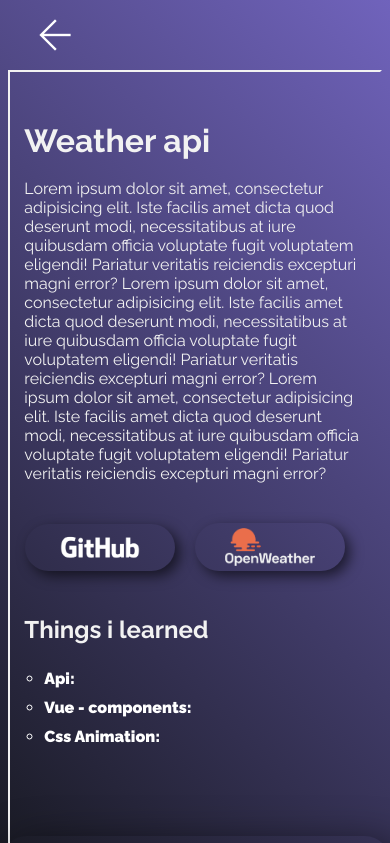
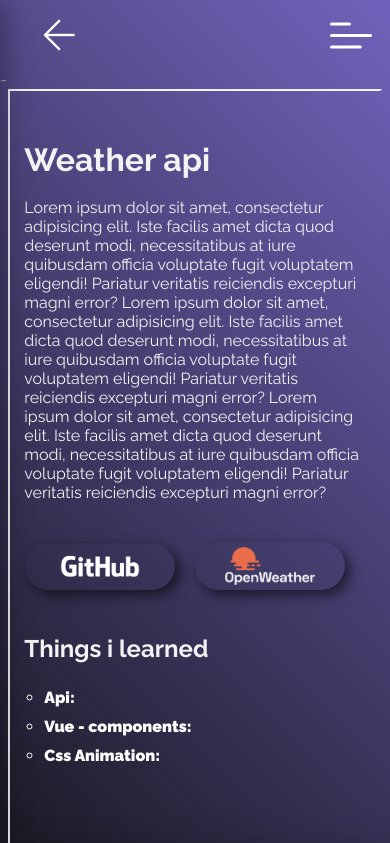
Before and after one commit to Welander1994/portfolio, a Vue app: page /WeatherAppView in a window 390 px wide. Shown: the top 843 px of the page. Built offline with nearby package versions, Linux system fonts and the light colour scheme.

Commit message:
change the behavier of the menu WIP

```diff
--- a/src/components/ascii.vue
+++ b/src/components/ascii.vue
@@ -64,15 +64,14 @@ pre {
   font-size: 11px;
   font-family: 'Courier New', Courier, monospace;
   white-space: pre;
-  color: #f2f2f2c9;
+  color: #f2f2f2;
 
 }
 
 @media only screen and (max-width: 700px) {
 
   pre {
-    font-size: 5px;
-
+    font-size: 7px;
   }
 }
 </style>
--- a/src/components/header__menu.vue
+++ b/src/components/header__menu.vue
@@ -1,5 +1,4 @@
 <script setup>
-import burger__menu from '../components/menu/burger__menu.vue';
 import arrow from './arrow.vue';
 
 </script>
--- a/src/components/menu/menu.vue
+++ b/src/components/menu/menu.vue
@@ -1,19 +1,26 @@
 <script setup>
 import { ref } from 'vue';
 import burger__menu from './burger__menu.vue';
+import header__menu from '../header__menu.vue';
+
+defineProps({
+    classes: String
+})
+
 
 let menu = ref(false);
 
 function openMenu() {
     menu.value = !menu.value;
 }
-
-
 </script>
 
 <template>
     <div>
-        <nav>
+        <nav :class="classes">
+            <div class="arrow arrow-gone">
+                <header__menu />
+            </div>
             <div class="menu" :class="{ active: menu }">
                 <RouterLink to="/">Home</RouterLink>
                 <RouterLink to="/WeatherAppView">Weather App</RouterLink>
@@ -30,10 +37,19 @@ function openMenu() {
 </template>
 
 <style lang="scss" scoped>
+.hide {
+    display: none;
+}
+
+.arrow {
+    display: none;
+}
+
+
 nav {
     display: flex;
     align-items: center;
-
+    justify-content: space-between;
     height: 70px;
     padding: 0 1vw;
     font-size: 18px;
@@ -60,12 +76,28 @@ nav {
 
 @media only screen and (max-width: 700px) {
 
+    .home {
+        .arrow {
+            display: none;
+        }
+
+
+        justify-content: end;
+
+    }
+
+    .arrow {
+        display: flex;
+    }
+
+    .hide {
+        display: flex;
+    }
 
 
     nav {
-
         flex-direction: row;
-        justify-content: end;
+        justify-content: space-between;
         position: relative;
 
         a {
--- a/src/views/HomeView.vue
+++ b/src/views/HomeView.vue
@@ -5,7 +5,7 @@ import menu_bar from '../components/menu/menu.vue'
 </script>
 
 <template>
-  <menu_bar classes="" type="project" />
+  <menu_bar classes="home" type="project" />
   <main>
     <div class=" main__title">
       <h1 id="Web__title">Web developer </h1>
@@ -29,6 +29,8 @@ main {
 
   border: var(--white) 2px solid;
   border-color: var(--white) transparent transparent var(--white);
+
+  justify-content: space-around;
 
   .main__title {
     display: flex;
--- a/src/views/ShoppingView.vue
+++ b/src/views/ShoppingView.vue
@@ -2,13 +2,13 @@
 import header__menu from '../components/header__menu.vue';
 import glitchText from '../components/glitchText.vue';
 import weatherApp from '../components/weatherApp/weather.vue'
-
+import menu_bar from '../components/menu/menu.vue'
 
 </script>
 
 <template>
   <div class="navigation">
-    <header__menu />
+    <menu_bar classes="" type="project" />
   </div>
 
   <div class="box">
--- a/src/views/WeatherAppView.vue
+++ b/src/views/WeatherAppView.vue
@@ -2,12 +2,13 @@
 import header__menu from '../components/header__menu.vue';
 import glitchText from '../components/glitchText.vue';
 import weatherApp from '../components/weatherApp/weather.vue'
+import menu_bar from '../components/menu/menu.vue'
 
 </script>
 
 <template>
   <div class="navigation">
-    <header__menu />
+    <menu_bar classes="" type="project" />
   </div>
 
   <div class="box">
@@ -56,6 +57,8 @@ import weatherApp from '../components/weatherApp/weather.vue'
 </template>
 
 <style lang="scss" scoped>
+.navigation {}
+
 .box {
   display: flex;
 
```
Lines whose indentation alone changed are shown as unchanged.
